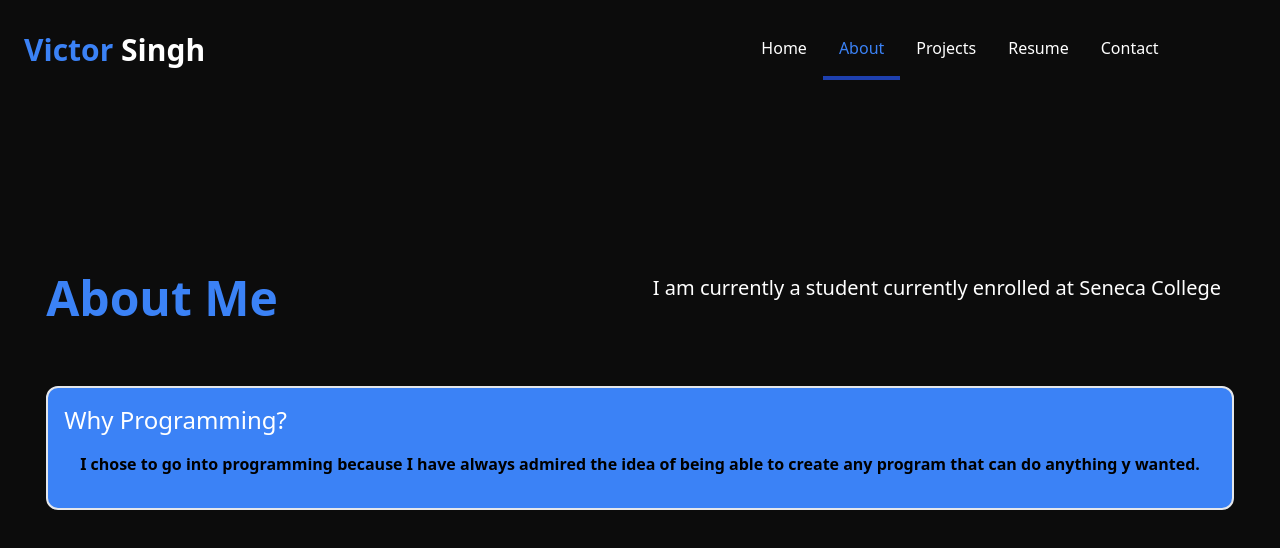
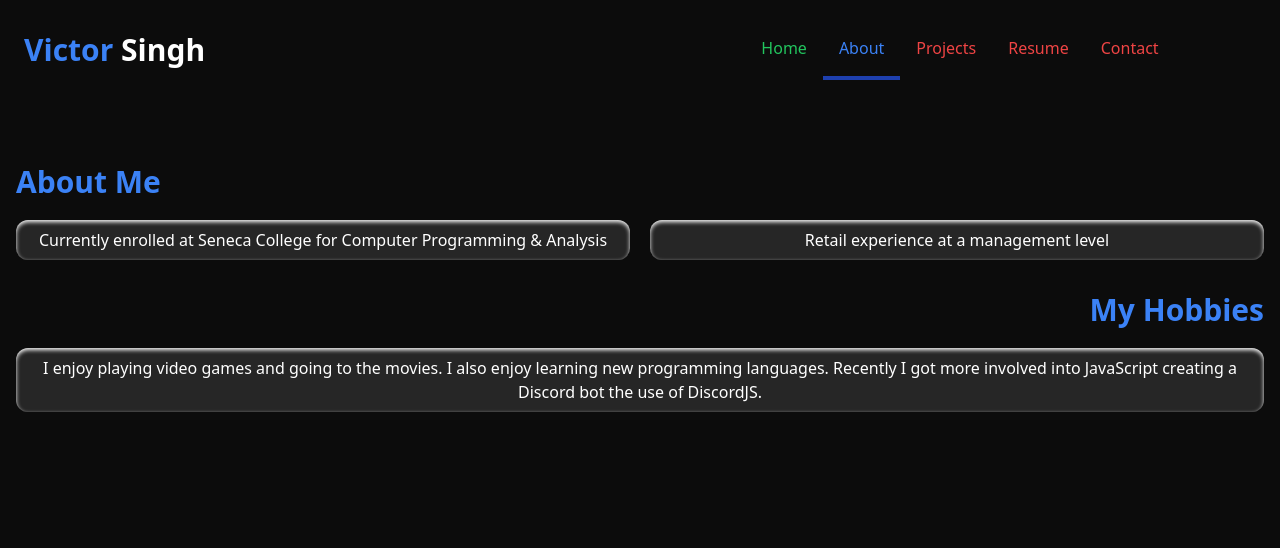
Before and after one commit to VictorRSingh/Vic-Bot, a Next.js app in the folder src/website/: page /about in a window 1280 px wide. Shown: the top 548 px of the page. Built offline with nearby package versions, Linux system fonts and the light colour scheme.

Commit message:
Website Change

```diff
--- a/src/website/components/MainNav.js
+++ b/src/website/components/MainNav.js
@@ -14,15 +14,15 @@ export default function MainNav(props) {
     <>
       <div className="grid mx-2 grid-cols-3 sm:grid-cols-2 gap-4 items-center">
         <span className="text-3xl col-span-2 sm:col-span-1 p-4">
-          <span className="text-blue-500 font-bold">Victor</span> <span className="text-white font-semibold">Singh</span>
+          <span className="text-blue-500 font-bold ">Victor</span> <span className="text-white font-semibold">Singh</span>
         </span>
         <div className="hidden sm:grid sm:col-span-1 sm:justify-center">
-          <ul className="sm:flex text-white">
+          <ul className="sm:flex">
             <li
               className={`p-4 ${
                 router.pathname == "/"
                   ? "text-blue-500 border-b-4 border-blue-800"
-                  : "hover:text-blue-300"
+                  : "hover:text-blue-300 text-green-500"
               }`}
             >
               <Link href="/">Home</Link>
@@ -31,7 +31,7 @@ export default function MainNav(props) {
               className={`p-4 ${
                 router.pathname == "/about"
                   ? "text-blue-500 border-b-4 border-blue-800"
-                  : "hover:text-blue-300"
+                  : "hover:text-blue-300 text-green-500"
               }`}
             >
               <Link href="/about">About</Link>
@@ -40,7 +40,7 @@ export default function MainNav(props) {
               className={`p-4 ${
                 router.pathname == "/projects"
                   ? "text-blue-500 border-b-4 border-blue-800"
-                  : "hover:text-blue-300"
+                  : "hover:text-blue-300 text-red-500"
               }`}
             >
               <Link href="/projects">Projects</Link>
@@ -49,7 +49,7 @@ export default function MainNav(props) {
               className={`p-4 ${
                 router.pathname == "/resume"
                   ? "text-blue-500 border-b-4 border-blue-800"
-                  : "hover:text-blue-300"
+                  : "hover:text-blue-300 text-red-500"
               }`}
             >
               <Link href="/resume">Resume</Link>
@@ -58,7 +58,7 @@ export default function MainNav(props) {
               className={`p-4 ${
                 router.pathname == "/contact"
                   ? "text-blue-500 border-b-4 border-blue-800"
-                  : "hover:text-blue-300"
+                  : "hover:text-blue-300 text-red-500"
               }`}
             >
               <Link href="/contact">Contact</Link>
@@ -89,10 +89,10 @@ export default function MainNav(props) {
               : "sm:hidden absolute top-0 left-[-100%] bottom-0 right-0 flex justify-center items-center w-full h-screen bg-neutral-800 text-center ease-in duration-300"
           }
         >
-          <ul className="text-white font-semibold">
+          <ul className="font-semibold">
             <li
               onClick={handleNav}
-              className={`p-4 text-3xl hover:text-blue-400 ${
+              className={`p-4 text-3xl text-green-500 hover:text-blue-400 ${
                 router.pathname == "/" ? "text-blue-700" : ""
               }`}
             >
@@ -100,7 +100,7 @@ export default function MainNav(props) {
             </li>
             <li
               onClick={handleNav}
-              className={`p-4 text-3xl hover:text-blue-400 ${
+              className={`p-4 text-3xl text-green-500 hover:text-blue-400 ${
                 router.pathname == "/about" ? "text-blue-700" : ""
               }`}
             >
@@ -108,7 +108,7 @@ export default function MainNav(props) {
             </li>
             <li
               onClick={handleNav}
-              className={`p-4 text-3xl hover:text-blue-400 ${
+              className={`p-4 text-3xl text-red-500 hover:text-blue-400 ${
                 router.pathname == "/projects" ? "text-blue-700" : ""
               }`}
             >
@@ -116,7 +116,7 @@ export default function MainNav(props) {
             </li>
             <li
               onClick={handleNav}
-              className={`p-4 text-3xl hover:text-blue-400 ${
+              className={`p-4 text-3xl text-red-500 hover:text-blue-400 ${
                 router.pathname == "/resume" ? "text-blue-700" : ""
               }`}
             >
@@ -124,7 +124,7 @@ export default function MainNav(props) {
             </li>
             <li
               onClick={handleNav}
-              className={`p-4 text-3xl hover:text-blue-400 ${
+              className={`p-4 text-3xl text-red-500 hover:text-blue-400 ${
                 router.pathname == "/contact" ? "text-blue-700" : ""
               }`}
             >
--- a/src/website/pages/_app.js
+++ b/src/website/pages/_app.js
@@ -8,8 +8,11 @@ function MyApp({ Component, pageProps }) {
         <div class="py-4">
           <MainNav />
         </div>
-        <div class="flex flex-grow justify-center">
+        {/* <div class="flex flex-grow justify-center">
           <Component {...pageProps} />
+        </div> */}
+        <div className="grid grid-flow-row-dense">
+        <Component {...pageProps} />
         </div>
       </div>
     </>
--- a/src/website/pages/about.js
+++ b/src/website/pages/about.js
@@ -5,24 +5,28 @@ export default function About(props) {
 
   return (
     <>
-      <div className="h-5/6 flex items-center justify-center p-4">
-        <div className="grid grid-cols-2 gap-y-16">
-          <div className="col-span-1 text-left flex items-center">
-            <h1 className="text-blue-500 font-semibold text-5xl">About Me</h1>
-          </div>
-          <div className=" col-span-1 text-center">
-            <p className="text-white text-xl">
-              I am currently a student currently enrolled at Seneca College
-            </p>
-          </div>
-          <div className="border-2 rounded-xl col-span-2 bg-blue-500 p-4">
-            <h1 className="text-white text-2xl">Why Programming?</h1>
-            <p className="text-black font-semibold p-4">
-              I chose to go into programming because I have always admired the
-              idea of being able to create any program that can do anything y              wanted.
-            </p>
-          </div>
-        </div>
+      <div className="grid grid-cols-2 grid-flow-row-dense gap-5 p-4 mt-[3rem]">
+        <h1 className="flex flex-wrap col-span-2 text-blue-500 text-3xl font-semibold">
+          About Me
+        </h1>
+        <p className="col-span-1 flex flex-wrap bg-neutral-800 text-white rounded-xl justify-center text-center shadow-white shadow-inner p-2 items-center">
+          Currently enrolled at Seneca College for Computer Programming &
+          Analysis
+        </p>
+        <p className="col-span-1 flex flex-wrap bg-neutral-800 text-white rounded-xl justify-center text-center shadow-white shadow-inner p-2 items-center">
+          Retail experience at a management level
+        </p>
+      </div>
+
+      <div className="grid grid-cols-2 grid-flow-row-dense gap-5 p-4">
+        <h1 className="flex flex-wrap col-span-2 text-blue-500 text-3xl font-semibold justify-end text-center">
+          My Hobbies
+        </h1>
+        <p className="col-span-2 flex flex-wrap bg-neutral-800 text-white rounded-xl text-center shadow-white shadow-inner p-2 items-center">
+          I enjoy playing video games and going to the movies. I also enjoy
+          learning new programming languages. Recently I got more involved into
+          JavaScript creating a Discord bot the use of DiscordJS.
+        </p>
       </div>
     </>
   );
--- a/src/website/pages/index.js
+++ b/src/website/pages/index.js
@@ -1,19 +1,18 @@
 export default function Home() {
   return (
     <>
-      <div className="grid grid-rows-2 py-8 mb-8 sm:mb-24 px-4 gap-y-4">
-        <h1 className="text-4xl text-blue-500 font-bold flex items-end mb-4">
+      <div className="grid grid-rows-2 mb-8 sm:mb-24 px-4 gap-y-4 sm:gap-y-16">
+        <h1 className="text-4xl text-blue-500 font-semibold flex items-end sm:justify-center">
           Welcome to my website!
         </h1>
-        <div className="text-white text-center text-xl rounded-xl bg-neutral-900 p-4 flex items-center mb-4 flex-wrap justify-center">
+        <div className="text-white text-center text-xl rounded-xl bg-neutral-900 p-4 gap-4 flex items-center mb-4 flex-wrap justify-center">
         <p>
           The website is still being developed. Thank you for visiting!
         </p>
         <p>
-        Links in <span className="text-red-500">red</span> are not complete, Links in <span className="text-green-500">green</span> have been complete/worked on.
+      Links in <span className="text-red-500">red</span> are not complete yet, links in <span className="text-green-500">green</span> have been complete/worked on.
         </p>
         </div>
-
       </div>
     </>
   );
```
